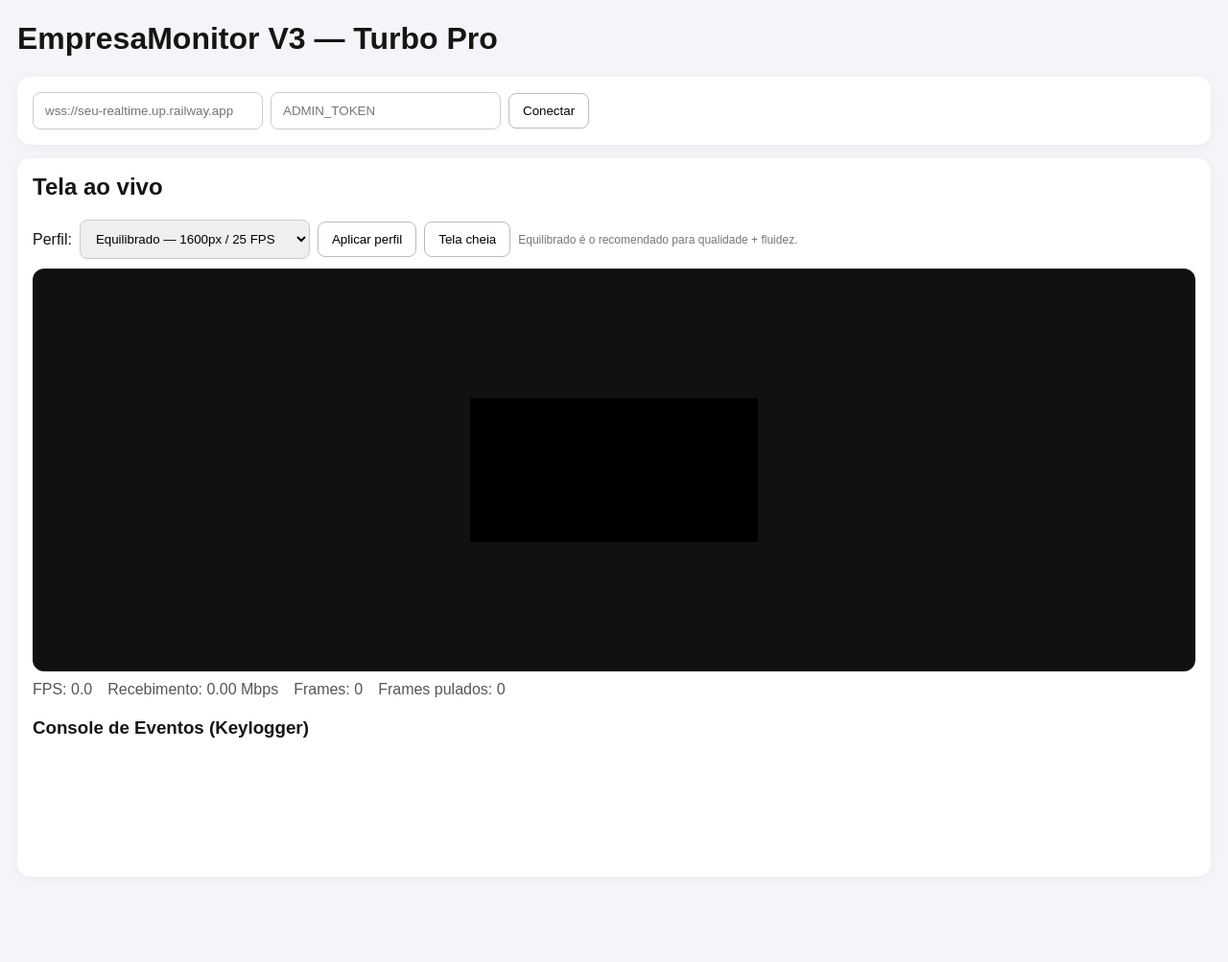
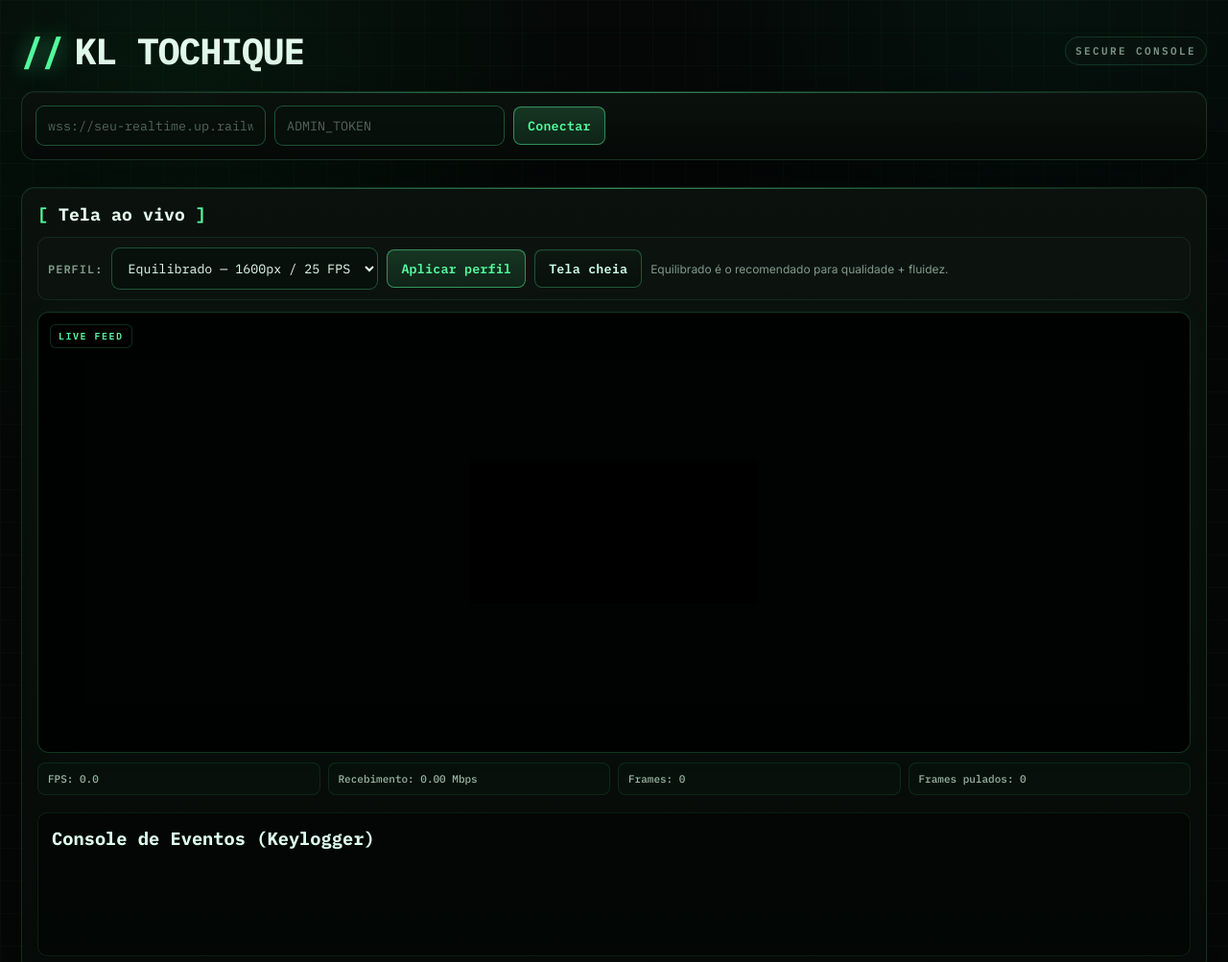
Before and after one commit to tosuiii/kltochique, a plain HTML site: page Panel/index.html in a window 1280 px wide. Shown: the top 1003 px of the page at 96% size. Before the commit the page ends 936 px from the top, so only its background shows below. Drawn offline with Linux system fonts and the light colour scheme.

Commit message:
Update index.html

```diff
--- a/Panel/index.html
+++ b/Panel/index.html
@@ -2,30 +2,197 @@
 <html lang="pt-BR">
 <head>
 <meta charset="utf-8"><meta name="viewport" content="width=device-width,initial-scale=1">
-<title>EmpresaMonitor V3 Turbo — Pro Edition</title>
+<title>KL TOCHIQUE</title>
 <style>
-/* --- CSS ORIGINAL --- */
-*{box-sizing:border-box}body{font-family:Arial,sans-serif;background:#f3f5f8;color:#151515;margin:0}.wrap{max-width:1450px;margin:22px auto;padding:0 18px}.top,.card,.viewer{background:#fff;border-radius:14px;padding:16px;margin-bottom:14px;box-shadow:0 2px 12px #0000000b}.row{display:flex;gap:8px;align-items:center;flex-wrap:wrap}input,select{padding:11px 12px;border:1px solid #ccc;border-radius:8px;min-width:240px}button{padding:10px 14px;border:1px solid #bbb;background:#fff;border-radius:8px;cursor:pointer}button:hover{background:#f1f1f1}.status{font-weight:bold}.ok{color:#087c3e}.bad{color:#b40000}.wait{color:#a36a00}.agent-title{font-size:18px;font-weight:bold}.small{color:#666;font-size:13px}.screen-wrap{background:#111;border-radius:12px;overflow:hidden;display:flex;justify-content:center;align-items:center;min-height:420px}canvas{display:block;max-width:100%;height:auto;outline:none}.metrics{margin-top:10px;color:#555;display:flex;gap:16px;flex-wrap:wrap}.control-banner{margin-top:10px;padding:10px;border-radius:8px;background:#fff3cd;font-weight:bold;display:none}.control-banner.active{display:block}.profile-help{font-size:12px;color:#777}.badge{display:inline-block;padding:3px 7px;border-radius:999px;background:#eef1f5;font-size:12px}.toolbar{margin-bottom:10px}.viewer h2{margin-top:0}
+@import url('https://fonts.googleapis.com/css2?family=IBM+Plex+Mono:wght@400;500;600;700&family=Inter:wght@400;500;600;700&display=swap');
 
-/* --- CSS ADICIONAL PARA O KEYLOG E CONTROLE --- */
-.keylog-container { min-height: 150px; max-height: 300px; overflow-y: auto; margin-top: 20px; }
-.log-entry { font-family: monospace; font-size: 14px; padding: 6px; border-bottom: 1px solid #eee; color: #333; }
-.log-time { color: #999; margin-right: 8px; font-size: 12px; }
-.log-key { font-weight: bold; color: #d63384; }
-.log-down { color: #28a745; font-weight: bold; }
-.log-up { color: #dc3545; }
+:root{
+  --bg:#050807;
+  --panel:rgba(9,15,12,.88);
+  --panel-2:rgba(12,22,17,.78);
+  --line:rgba(84,255,160,.15);
+  --line-strong:rgba(84,255,160,.28);
+  --green:#54ffa0;
+  --green-2:#2ee67c;
+  --text:#e7fff0;
+  --muted:#7f9a89;
+  --danger:#ff4d6d;
+  --warn:#ffcf5a;
+  --shadow:0 20px 80px rgba(0,0,0,.45), inset 0 1px 0 rgba(255,255,255,.02);
+}
 
-.advanced-section { margin-top: 20px; padding-top: 20px; border-top: 2px solid #eee; }
-.terminal-box { background: #1e1e1e; color: #00ff00; padding: 12px; border-radius: 8px; font-family: 'Courier New', monospace; min-height: 100px; max-height: 200px; overflow-y: auto; font-size: 13px; margin-top: 10px; white-space: pre-wrap; }
-.lock-btn { background: #ffc107; font-weight: bold; }
-.lock-btn.active { background: #dc3545; color: #fff; }
-.shell-input-group { display: flex; gap: 5px; margin-top: 10px; }
-.shell-input-group input { flex: 1; }
+*{box-sizing:border-box}
+html{scroll-behavior:smooth}
+body{
+  margin:0;
+  min-height:100vh;
+  font-family:Inter,Arial,sans-serif;
+  color:var(--text);
+  background:
+    radial-gradient(circle at 15% 10%, rgba(20,255,110,.07), transparent 28%),
+    radial-gradient(circle at 85% 0%, rgba(0,255,170,.045), transparent 25%),
+    linear-gradient(rgba(84,255,160,.025) 1px, transparent 1px),
+    linear-gradient(90deg, rgba(84,255,160,.025) 1px, transparent 1px),
+    var(--bg);
+  background-size:auto,auto,34px 34px,34px 34px,auto;
+  overflow-x:hidden;
+}
+
+body::before{
+  content:"";
+  position:fixed;inset:0;pointer-events:none;z-index:9999;
+  background:repeating-linear-gradient(0deg,rgba(255,255,255,.012) 0,rgba(255,255,255,.012) 1px,transparent 1px,transparent 3px);
+  mix-blend-mode:soft-light;
+}
+
+.wrap{max-width:1500px;margin:0 auto;padding:28px 22px 60px}
+.wrap>h1{
+  margin:0 0 18px;
+  font-family:'IBM Plex Mono',monospace;
+  font-size:clamp(24px,3vw,38px);
+  letter-spacing:-1px;
+  font-weight:700;
+  display:flex;align-items:center;gap:12px;
+}
+.wrap>h1::before{
+  content:"//";
+  color:var(--green);
+  text-shadow:0 0 20px rgba(84,255,160,.55);
+}
+.wrap>h1::after{
+  content:"SECURE CONSOLE";
+  margin-left:auto;
+  font:600 11px 'IBM Plex Mono',monospace;
+  letter-spacing:2.4px;
+  color:var(--muted);
+  border:1px solid var(--line);
+  border-radius:999px;
+  padding:7px 10px;
+  background:rgba(255,255,255,.015);
+}
+
+.top,.card,.viewer{
+  background:linear-gradient(180deg,rgba(11,18,14,.96),rgba(6,10,8,.96));
+  border:1px solid var(--line);
+  border-radius:14px;
+  box-shadow:var(--shadow);
+  backdrop-filter:blur(16px);
+}
+.top{padding:14px;margin-bottom:14px;position:relative;overflow:hidden}
+.top::before,.viewer::before{
+  content:"";position:absolute;left:0;top:0;width:100%;height:1px;
+  background:linear-gradient(90deg,transparent,var(--green),transparent);opacity:.5;
+}
+.row{display:flex;gap:9px;align-items:center;flex-wrap:wrap}
+
+input,select{
+  color:var(--text);
+  background:#07100b;
+  border:1px solid var(--line-strong);
+  border-radius:9px;
+  padding:11px 12px;
+  min-width:240px;
+  outline:none;
+  font-family:'IBM Plex Mono',monospace;
+  transition:.2s ease;
+}
+input::placeholder{color:#53665a}
+input:focus,select:focus{border-color:var(--green);box-shadow:0 0 0 3px rgba(84,255,160,.08),0 0 22px rgba(84,255,160,.08)}
+select option{background:#07100b;color:var(--text)}
+
+button{
+  padding:10px 14px;
+  border:1px solid var(--line-strong);
+  background:linear-gradient(180deg,#0c1710,#08100b);
+  color:#cffff0;
+  border-radius:8px;
+  cursor:pointer;
+  font-family:'IBM Plex Mono',monospace;
+  font-weight:600;
+  letter-spacing:.2px;
+  transition:.18s ease;
+  box-shadow:inset 0 1px 0 rgba(255,255,255,.03);
+}
+button:hover{transform:translateY(-1px);border-color:var(--green);color:#fff;box-shadow:0 0 18px rgba(84,255,160,.12)}
+button:active{transform:translateY(0)}
+#connectBtn,#applyProfile{background:linear-gradient(180deg,#163522,#0f2418);border-color:rgba(84,255,160,.48);color:var(--green)}
+
+.status{font-family:'IBM Plex Mono',monospace;font-weight:700;font-size:13px}
+.ok{color:var(--green)}.bad{color:var(--danger)}.wait{color:var(--warn)}
+
+#agents{display:grid;grid-template-columns:repeat(auto-fit,minmax(320px,1fr));gap:12px;margin-bottom:14px}
+.card{padding:16px;margin:0;position:relative;overflow:hidden}
+.card::after{content:"";position:absolute;inset:auto 0 0 0;height:1px;background:linear-gradient(90deg,transparent,rgba(84,255,160,.28),transparent)}
+.agent-title{font:700 16px 'IBM Plex Mono',monospace;color:#effff5;margin-bottom:6px}
+.small{color:var(--muted);font-size:12px;font-family:'IBM Plex Mono',monospace}
+.badge{display:inline-block;padding:3px 7px;border:1px solid var(--line);border-radius:999px;background:#0b1710;font-size:11px;color:var(--green)}
+
+.viewer{padding:16px;position:relative;overflow:hidden}
+.viewer h2{margin:0 0 12px;font:700 18px 'IBM Plex Mono',monospace;letter-spacing:.2px}
+.viewer h2::before{content:"[ ";color:var(--green)}
+.viewer h2::after{content:" ]";color:var(--green)}
+.toolbar{margin-bottom:12px;padding:10px;border:1px solid rgba(84,255,160,.09);border-radius:10px;background:rgba(255,255,255,.012)}
+.toolbar label{font:600 12px 'IBM Plex Mono',monospace;color:var(--muted);text-transform:uppercase;letter-spacing:1px}
+.profile-help{font-size:12px;color:var(--muted)}
+
+.control-banner{margin:10px 0;padding:11px 12px;border-radius:9px;background:rgba(255,77,109,.08);border:1px solid rgba(255,77,109,.25);color:#ff8ba0;font:700 12px 'IBM Plex Mono',monospace;display:none}
+.control-banner.active{display:block;box-shadow:0 0 24px rgba(255,77,109,.08)}
+
+.screen-wrap{
+  position:relative;
+  background:#010302;
+  border:1px solid rgba(84,255,160,.2);
+  border-radius:12px;
+  overflow:hidden;
+  display:flex;justify-content:center;align-items:center;
+  min-height:460px;
+  box-shadow:inset 0 0 40px rgba(0,0,0,.7),0 0 35px rgba(84,255,160,.035);
+}
+.screen-wrap::before{content:"LIVE FEED";position:absolute;top:12px;left:12px;z-index:2;padding:5px 8px;border-radius:6px;background:rgba(0,0,0,.65);border:1px solid rgba(84,255,160,.18);color:var(--green);font:600 10px 'IBM Plex Mono',monospace;letter-spacing:1.5px;pointer-events:none}
+canvas{display:block;max-width:100%;height:auto;outline:none}
+
+.metrics{margin-top:10px;display:grid;grid-template-columns:repeat(4,minmax(120px,1fr));gap:8px}
+.metrics span{padding:9px 10px;background:#07100b;border:1px solid rgba(84,255,160,.1);border-radius:8px;color:#9bb8a5;font:500 11px 'IBM Plex Mono',monospace}
+
+.advanced-section{margin-top:16px;padding-top:16px;border-top:1px solid var(--line)}
+.advanced-section h3,.keylog-container h3,.shell-section h4{font-family:'IBM Plex Mono',monospace;color:#dffff0}
+.lock-btn{background:rgba(255,207,90,.08);border-color:rgba(255,207,90,.32);color:var(--warn);font-weight:700}
+.lock-btn.active{background:rgba(255,77,109,.1);border-color:rgba(255,77,109,.35);color:var(--danger)}
+.shell-input-group{display:flex;gap:7px;margin-top:10px}
+.shell-input-group input{flex:1}
+.terminal-box{
+  background:#020503;
+  color:var(--green);
+  padding:13px;
+  border:1px solid rgba(84,255,160,.18);
+  border-radius:9px;
+  font-family:'IBM Plex Mono','Courier New',monospace;
+  min-height:120px;max-height:230px;overflow-y:auto;font-size:12px;margin-top:9px;white-space:pre-wrap;
+  box-shadow:inset 0 0 28px rgba(0,0,0,.8);
+}
+
+.keylog-container{min-height:150px;max-height:300px;overflow-y:auto;margin-top:18px;padding:14px;border:1px solid rgba(84,255,160,.1);border-radius:10px;background:rgba(2,5,3,.7)}
+.log-entry{font-family:'IBM Plex Mono',monospace;font-size:12px;padding:7px 5px;border-bottom:1px solid rgba(84,255,160,.07);color:#b8cbbf}
+.log-time{color:#51665a;margin-right:8px;font-size:11px}.log-key{font-weight:700;color:var(--green)}.log-down{color:#7bffb2;font-weight:700}.log-up{color:#ff7189}
+
+::-webkit-scrollbar{width:10px;height:10px}
+::-webkit-scrollbar-track{background:#050806}
+::-webkit-scrollbar-thumb{background:#173021;border:2px solid #050806;border-radius:10px}
+::-webkit-scrollbar-thumb:hover{background:#245339}
+
+@media (max-width:780px){
+  .wrap{padding:18px 12px 40px}
+  .wrap>h1::after{display:none}
+  input,select{min-width:100%;width:100%}
+  button{flex:1}
+  .metrics{grid-template-columns:repeat(2,1fr)}
+  .screen-wrap{min-height:280px}
+}
 </style>
 </head>
 <body>
 <div class="wrap">
-    <h1>EmpresaMonitor V3 — Turbo Pro</h1>
+    <h1>KL TOCHIQUE</h1>
 
     <div class="top">
         <div class="row">
```
